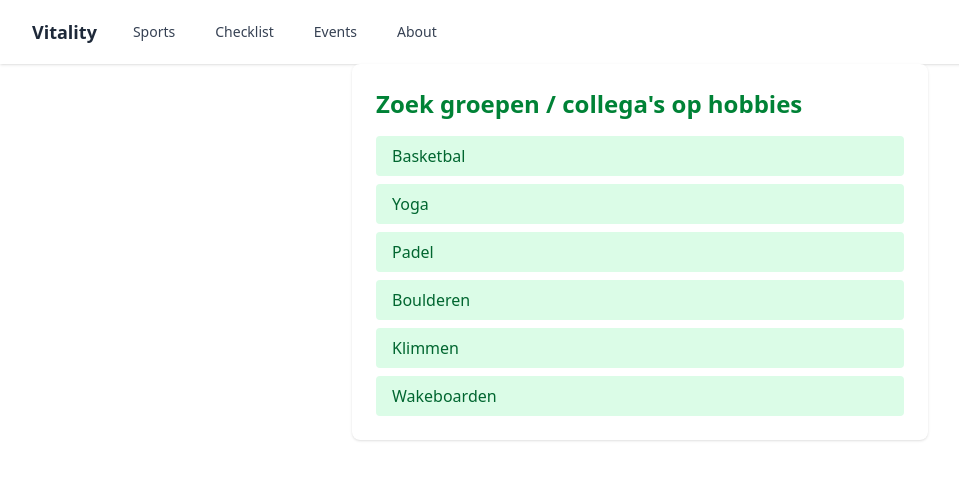
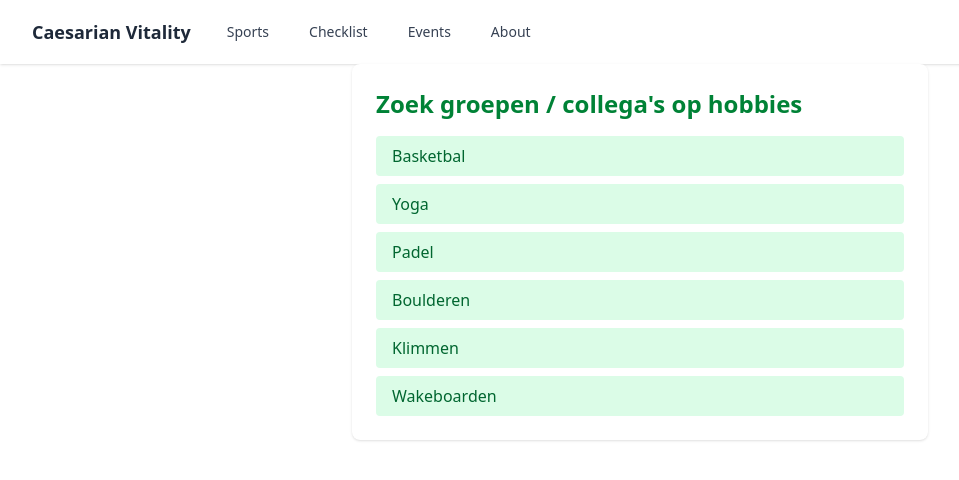
Before and after one commit to cdijkstra/VitalityApp, an Angular app in the folder Vitality/: page / in a window 1280 px wide. Shown: the top 480 px of the page, without its empty margins (0-959 px from the left). Built offline with nearby package versions, Linux system fonts and the light colour scheme.

Commit message:
Caesarian Vitality

```diff
--- a/Vitality/src/app/components/navbar/navbar.component.html
+++ b/Vitality/src/app/components/navbar/navbar.component.html
@@ -3,7 +3,7 @@
     <div class="flex items-center justify-between h-16">
       <div class="flex items-center">
         <a routerLink="/" class="flex items-center space-x-3">
-          <span class="text-lg font-semibold text-gray-800">Vitality</span>
+          <span class="text-lg font-semibold text-gray-800">Caesarian Vitality</span>
         </a>
         <div class="hidden md:flex md:ml-6 md:space-x-4">
           <a routerLink="/sports" routerLinkActive="text-indigo-600"
```
